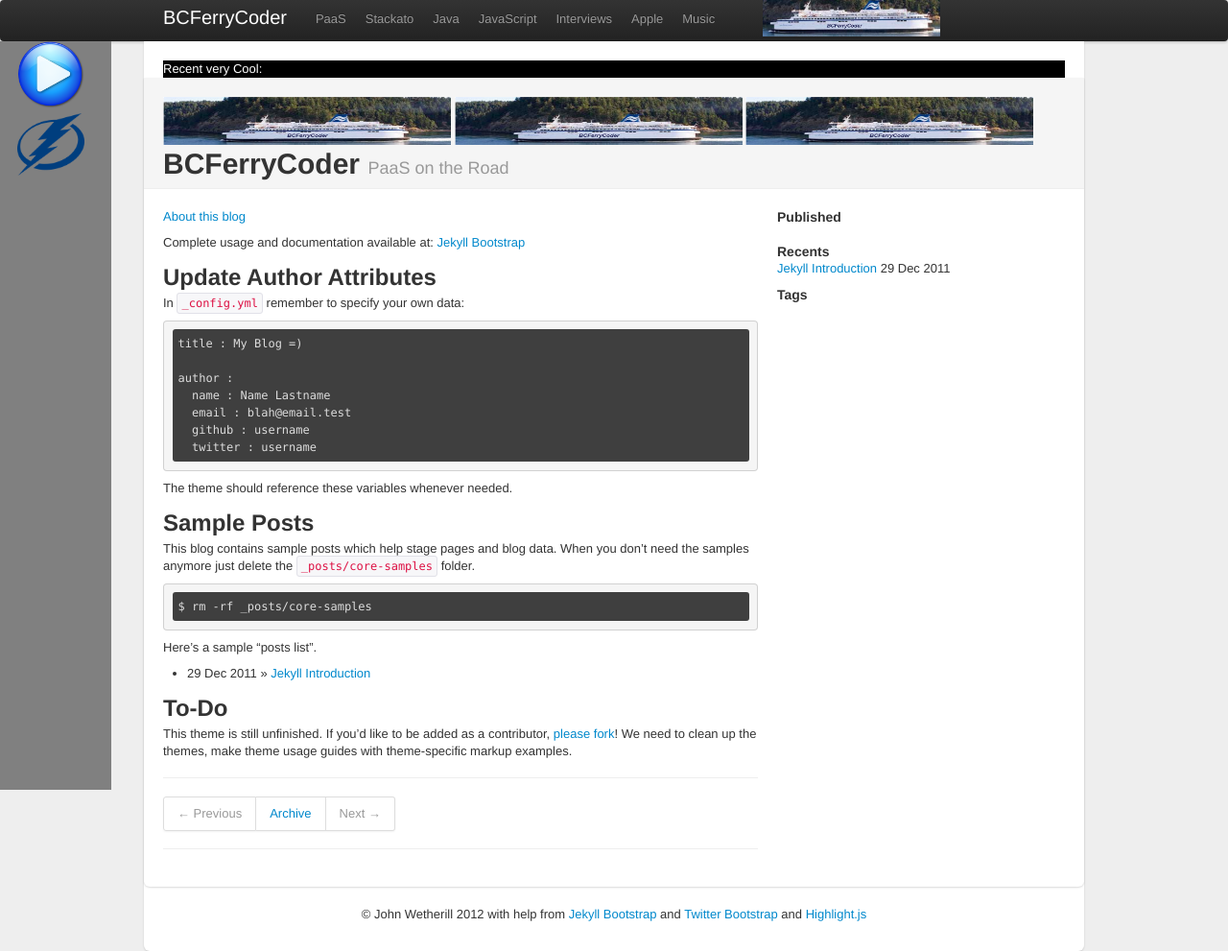
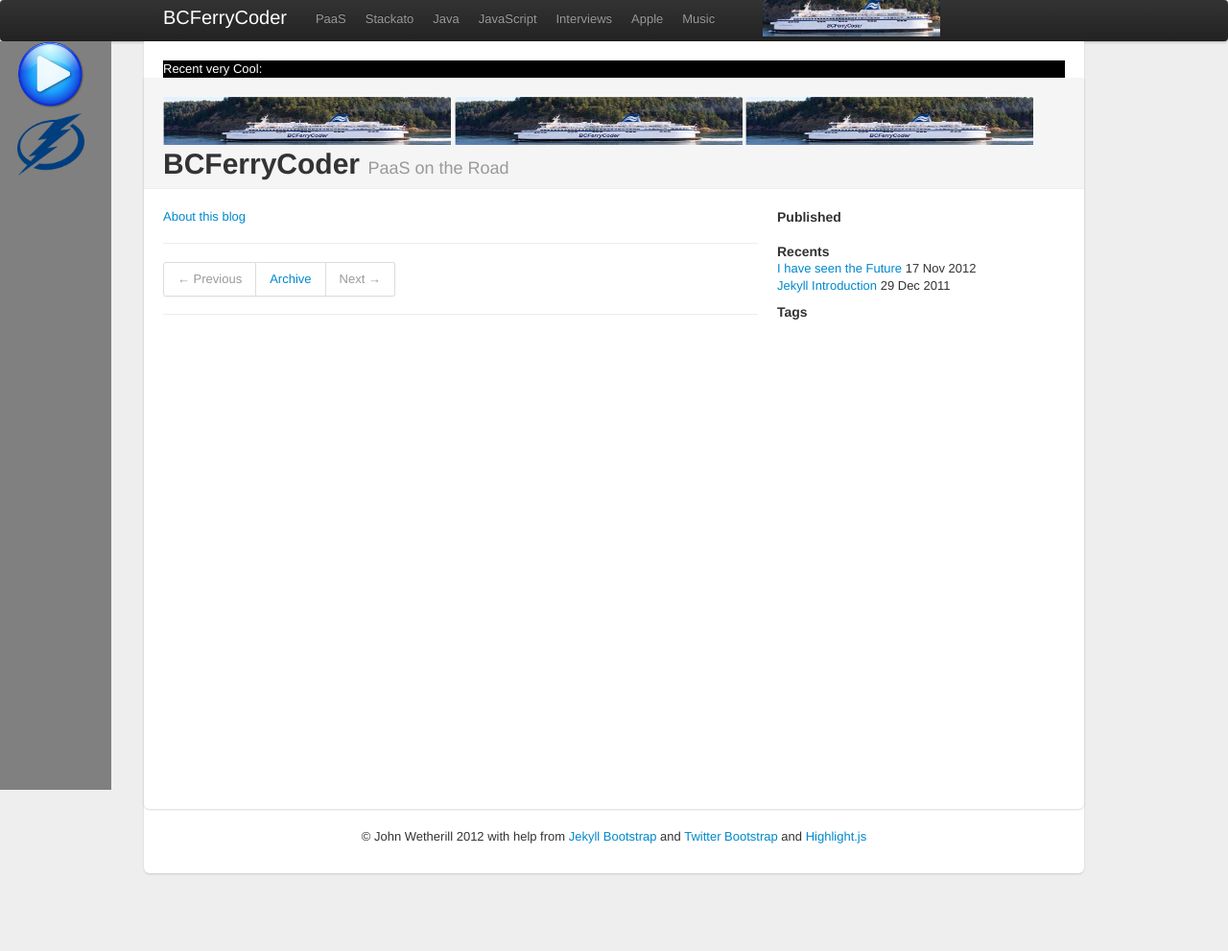
Before and after one commit to bcferrycoder/bcferrycoder.github.com, a Jekyll site: the page built from index.md, in a window 1280 px wide. Shown: the whole page at 96% size. Built offline with Jekyll 4.4.1, drawn with Linux system fonts in a browser that asks for light colours; after the commit the page ends 910 px from its top, so only the background shows below that.

Commit message:
first blog entry

```diff
--- a/_layouts/post.html
+++ b/_layouts/post.html
@@ -37,8 +37,6 @@ layout: default
 <br />
     <h4>Recents</h4>
 
-
-
 <ul style="margin-left:0px;list-style:none;" class="posts">
   {% for post in site.posts %}
     <li><span><a href="{{ BASE_PATH }}{{ post.url }}">{{ post.title }}</a>&nbsp;{{ post.date | date_to_string }}</span></li>
--- a/index.md
+++ b/index.md
@@ -4,39 +4,3 @@ title: BCFerryCoder
 tagline: The Foundation for Innovation
 ---
 [About this blog](http://bcferrycoder.com/about/)
-
-Complete usage and documentation available at: [Jekyll Bootstrap](http://jekyllbootstrap.com)
-
-## Update Author Attributes
-
-In `_config.yml` remember to specify your own data:
-
-    title : My Blog =)
-
-    author :
-      name : Name Lastname
-      email : blah@email.test
-      github : username
-      twitter : username
-
-The theme should reference these variables whenever needed.
-
-## Sample Posts
-
-This blog contains sample posts which help stage pages and blog data.
-When you don't need the samples anymore just delete the `_posts/core-samples` folder.
-
-    $ rm -rf _posts/core-samples
-
-Here's a sample "posts list".
-
-<ul class="posts">
-  {% for post in site.posts %}
-    <li><span>{{ post.date | date_to_string }}</span> &raquo; <a href="{{ BASE_PATH }}{{ post.url }}">{{ post.title }}</a></li>
-  {% endfor %}
-</ul>
-
-## To-Do
-
-This theme is still unfinished. If you'd like to be added as a contributor, [please fork](http://github.com/plusjade/jekyll-bootstrap)!
-We need to clean up the themes, make theme usage guides with theme-specific markup examples.
```
Also changed, not shown: _posts/2012-11-17-i-have-seen-the-future.md (added, +28 -0 lines).
